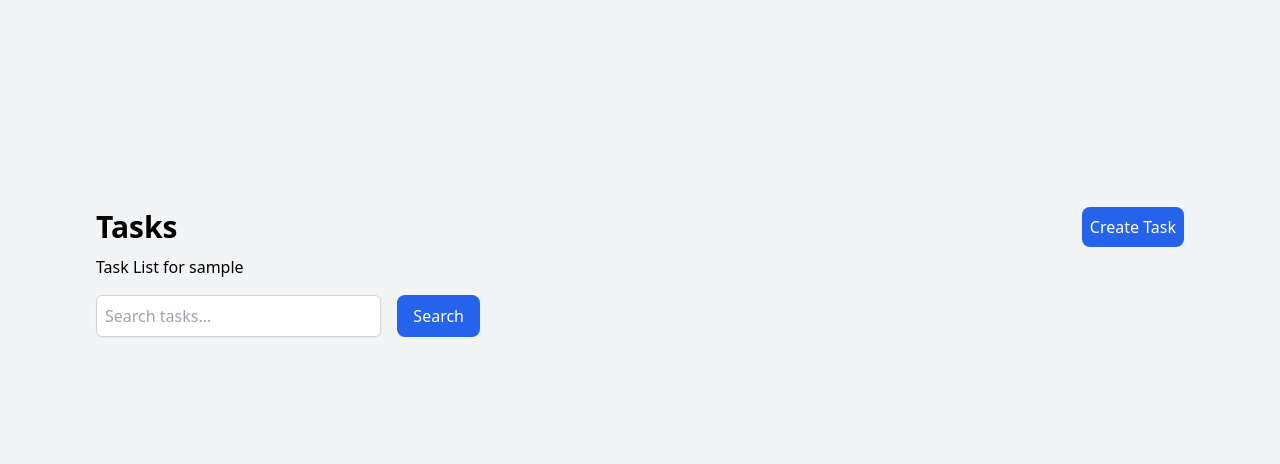
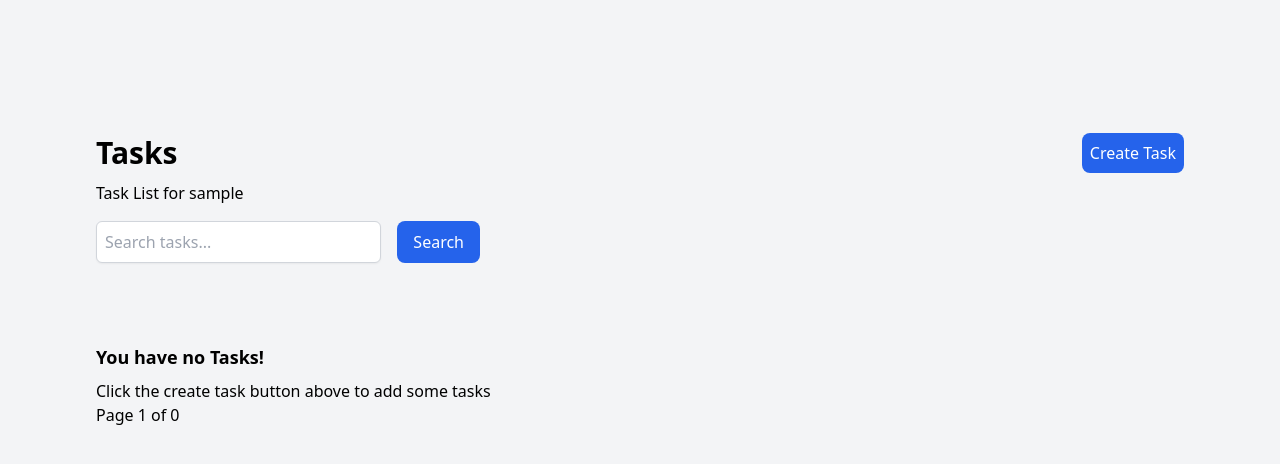
Before and after one commit to mpbe/TaskManager, a Flask app: page /tasks/ in a window 1280 px wide. Shown: the part 52-516 px from the top of the page. Run offline with Flask 3, Linux system fonts and the light colour scheme; the visitor is signed in with stand-in values (Sample User, id 1); data that the repository does not hold is empty; some libraries are stand-ins or nearby versions.

Commit message:
pagination implemented

```diff
--- a/app/routes/tasks.py
+++ b/app/routes/tasks.py
@@ -13,6 +13,7 @@ tasks_bp = Blueprint("tasks", __name__)
 @login_required
 def tasks():
 
+    page = request.args.get("page", 1, type=int)
     search_term = request.args.get("search", "").strip()
     query = Task.query.filter_by(user_id=current_user.id)
 
@@ -20,14 +21,20 @@ def tasks():
         query = query.filter(
             Task.title.ilike(f"%{search_term}%") |
             Task.description.ilike(f"%{search_term}%")
-        ).all()
+        )
+    query = query.order_by(Task.id.asc())
+    pagination = query.paginate(page=page, per_page=6)
+
+    task_list = pagination.items
 
     return render_template("tasks.html",
-                           tasks=query,
+                           tasks=task_list,
                            STATUS_LABELS=STATUS_LABELS,
                            Status=Status,
                            Priority=Priority,
-                           PRIORITY_COLOURS=PRIORITY_COLOURS)
+                           PRIORITY_COLOURS=PRIORITY_COLOURS,
+                           pagination=pagination,
+                           search_term=search_term)
 
 
 @tasks_bp.route("/create", methods=["GET", "POST"])
--- a/app/templates/tasks.html
+++ b/app/templates/tasks.html
@@ -18,9 +18,10 @@
 <!--        tasks for 'user'-->
         <p class="mb-4">Task List for {{current_user.username}}</p>
 
+<!--        search bar-->
         <form action="{{url_for('tasks.tasks')}}" class="mb-4 max-w-sm">
             <div class="flex gap-4">
-                <input name="search" id="search" placeholder="Search tasks..."
+                <input name="search" id="search" value="{{search_term}}" placeholder="Search tasks..."
                       class="px-2 py-2 shadow-sm border border-gray-300 rounded-md w-full">
                 <button type="submit"
                         class="text-white bg-blue-600 py-2 px-4 rounded-lg hover:bg-blue-700">Search
@@ -28,6 +29,8 @@
             </div>
         </form>
 
+<!--        if tasks exist print the grid, else prompt to add tasks-->
+        {%if tasks%}
 <!--        card grid-->
         <div class="grid grid-cols-1 sm:grid-cols-2 lg:grid-cols-3 gap-6">
             {%for task in tasks%}
@@ -79,6 +82,27 @@
             </div>
             {%endfor%}
         </div>
+
+<!--        if no tasks exist, display this instead-->
+        {%else%}
+        <div class="mt-20 space-y-2">
+            <h3 class="text-lg font-semibold">You have no Tasks!</h3>
+            <p>Click the create task button above to add some tasks</p>
+        </div>
+        {%endif%}
+
+<!--        pagination-->
+        <div>
+            {%if pagination.has_prev%}
+            <a href="{{url_for('tasks.tasks', page=pagination.prev_num, search=search_term)}}">Previous</a>
+            {%endif%}
+
+            <span>Page {{pagination.page}} of {{pagination.pages}}</span>
+
+            {%if pagination.has_next%}
+            <a href="{{url_for('tasks.tasks', page=pagination.next_num, search=search_term)}}">Next</a>
+            {%endif%}
+        </div>
     </div>
 </div>
 
```
Also changed, not shown: seed.py (+28 -1 lines).
